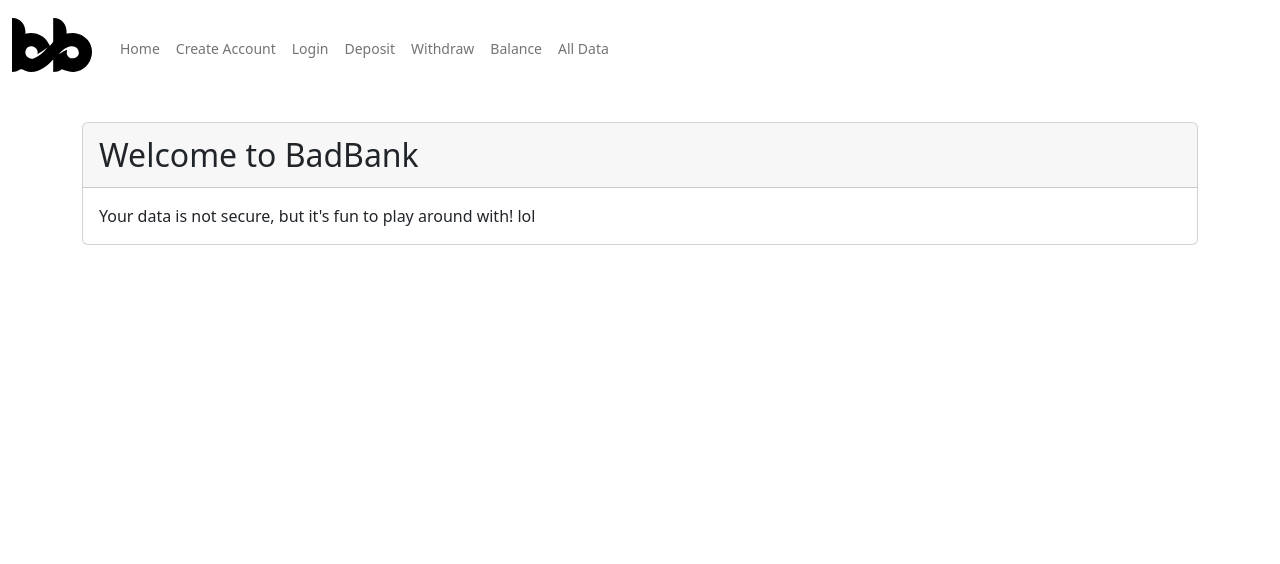
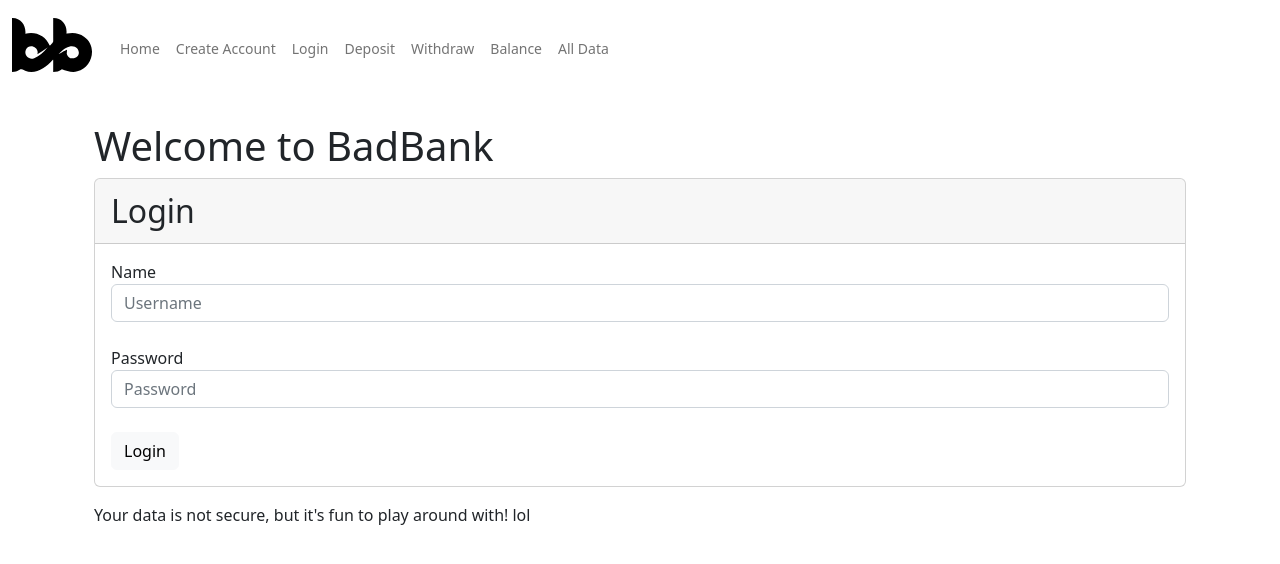
Before and after one commit to blackslashcreative/bad-bank, a React (Create React App) app: page / in a window 1280 px wide. Shown: the top 564 px of the page. Built offline with nearby package versions, Linux system fonts and the light colour scheme.

Commit message:
Refactor forms and login page

```diff
--- a/src/App.js
+++ b/src/App.js
@@ -15,7 +15,7 @@ import { BankContext } from './BankContext.js';
 
 function App() {
   const defaultContext = {
-    loggedInUser: 'ghosty',
+    loggedInUser: null,
     users: [
       {
         username: 'ghosty', email: 'ghosty@blacksla.sh', password: 'secret', balance: 100
--- a/src/components/bankform.js
+++ b/src/components/bankform.js
@@ -2,7 +2,7 @@ import React        from 'react';
 import { useState, useContext } from 'react';
 import { BankContext } from '../BankContext.js';
 
-function BankForm({handle, hideEmail}){
+function BankForm({formName, hideEmail}){
   const ctx = useContext(BankContext);
 
   const [errorMessage, setErrorMessage] = useState('');
@@ -15,16 +15,38 @@ function BankForm({handle, hideEmail}){
     event.preventDefault();
 
     setErrorMessage('');
-    const user = ctx.users.find(user => user.username === username);
-    if (!user) {
-      setErrorMessage('This username is invalid.');
-      return;
+    const userExists = ctx.users.find(user => user.username === username);
+    const userEmailExists = ctx.users.find(user => user.email === email);
+    if (formName === "Login") {
+      // Handle Login Form
+      if (!userExists) {
+        setErrorMessage('This username is invalid.');
+        return;
+      }
+      if (userExists.password !== password) {
+        setErrorMessage('Invalid password. Please check and try again.');
+        return;
+      }
+      ctx.loggedInUser = username;
+      setSuccessMessage('Logged in as ' + username);
     }
-    if (user.password !== password) {
-      setErrorMessage('Invalid password. Please check and try again.');
-      return;
+    if (formName === "Create Account") {
+      // Handle Create Account Form
+      if (userExists || userEmailExists) {
+        setErrorMessage('This user has already been registered. Please log in.');
+      }
+      if (!username) {
+        setErrorMessage('Please set a username.');
+        return;
+      }
+      if (!password) {
+        setErrorMessage('Please set a password.');
+        return;
+      }
+      ctx.users.push({ "username": username, "email": email, "password": password, "balance": 100 });
+      ctx.loggedInUser = username;
+      setSuccessMessage('Your account has been created.');
     }
-    handle({username:username,email:email,password:password});
   }
 
   const renderFormFields = () => {
@@ -54,10 +76,10 @@ function BankForm({handle, hideEmail}){
     <>
       <form>
         {renderFormFields()}
-        <button type="submit" className="btn btn-light" onClick={handleFormSubmit}>Create Account</button>
+        <button type="submit" className="btn btn-light" onClick={handleFormSubmit}>{formName}</button>
       </form>
-      {errorMessage && <div className="alert alert-danger" role="alert">{errorMessage}</div>}
-      {successMessage && <div className="alert alert-success" role="alert">{successMessage}</div>}
+      {errorMessage && <div className="alert alert-danger mt-3" role="alert">{errorMessage}</div>}
+      {successMessage && <div className="alert alert-success mt-3" role="alert">{successMessage}</div>}
     </>
   )
 }
--- a/src/components/create-account.js
+++ b/src/components/create-account.js
@@ -1,28 +1,14 @@
 import React           from "react";
 import BankForm        from './bankform.js';
-import { BankContext } from '../BankContext.js';
 
 function CreateAccount() {
-  const ctx = React.useContext(BankContext);
-
-  function handle(data){
-    ctx.users.push({
-      name:data.name,
-      email:data.email,
-      password:data.password,
-      balance:100
-    });
-    return true;
-  }
 
   return (
     <div className="card mb-3">
       <div className="card-header">Create Account</div>
       <div className="card-body">
         <BankForm
-          handle={handle}
-          hideAmount={true}
-          successButton="Add another account"
+          formName="Create Account"
         />
       </div>
     </div>
--- a/src/components/home.js
+++ b/src/components/home.js
@@ -1,15 +1,15 @@
 import React from "react";
-//import { UserContext } from '../UserContext.js';
+import Login from './login.js';
+//import { BankContext } from '../BankContext.js';
 
 function Home() {
   //const ctx = React.useContext(UserContext);
 
   return (
-    <div className="card mb-3">
-      <div className="card-header">Welcome to BadBank</div>
-      <div className="card-body">
-        Your data is not secure, but it's fun to play around with! lol
-      </div>
+    <div className="container">
+      <h1>Welcome to BadBank</h1>
+      <Login/>
+      <p>Your data is not secure, but it's fun to play around with! lol</p>
     </div>
   )
 }
--- a/src/components/login.js
+++ b/src/components/login.js
@@ -1,22 +1,15 @@
 import React           from 'react';
-import { useContext }  from 'react';
 import BankForm        from './bankform.js';
-import { BankContext } from '../BankContext.js';
 
 function Login() {
-  const ctx = useContext(BankContext);
-
-  function handleLogin(data){
-    // Todo: write login handle
-  }
 
   return (
     <div className="card mb-3">
       <div className="card-header">Login</div>
       <div className="card-body">
         <BankForm
-          handle={handleLogin}
           hideEmail={true}
+          formName="Login"
         />
       </div>
     </div>
```
